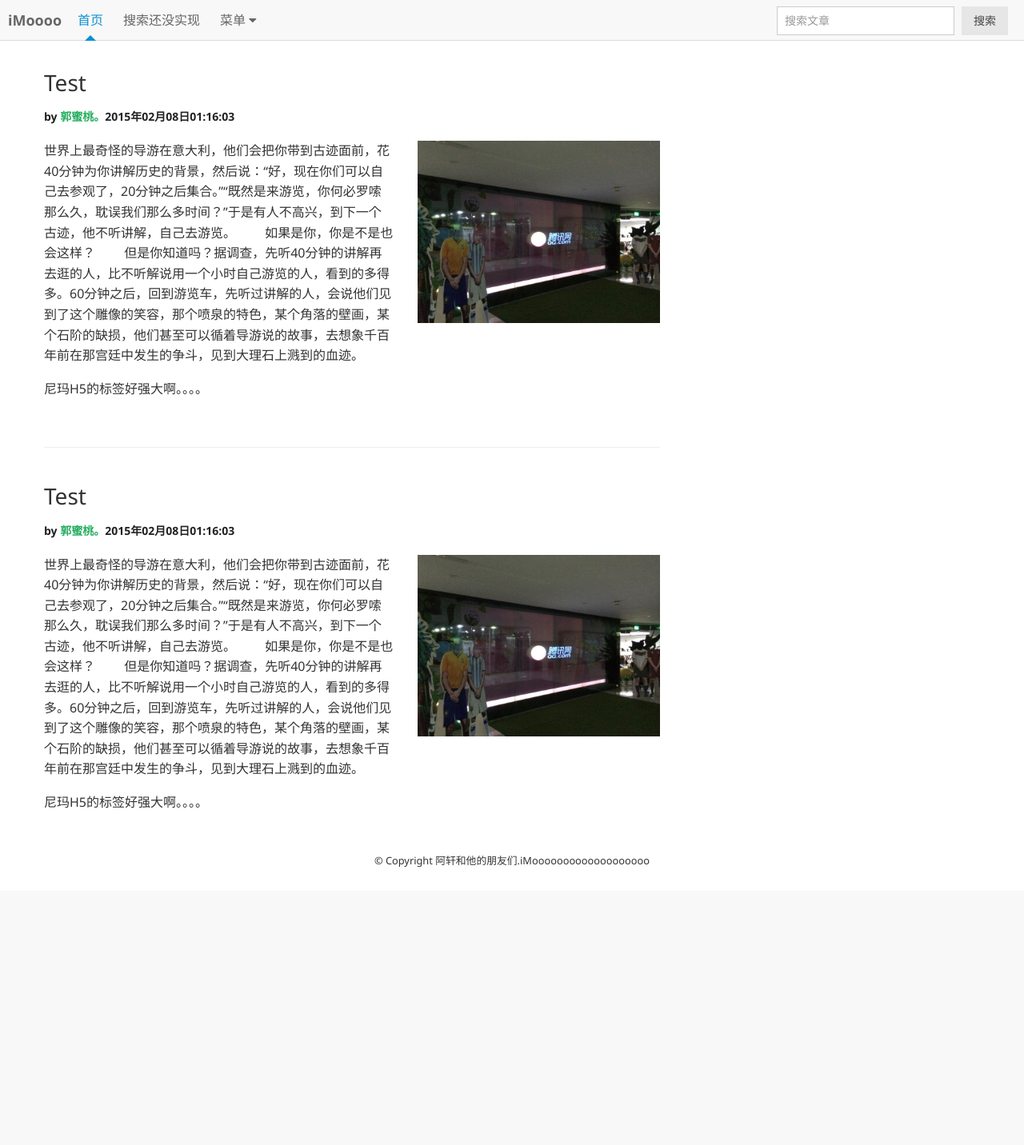
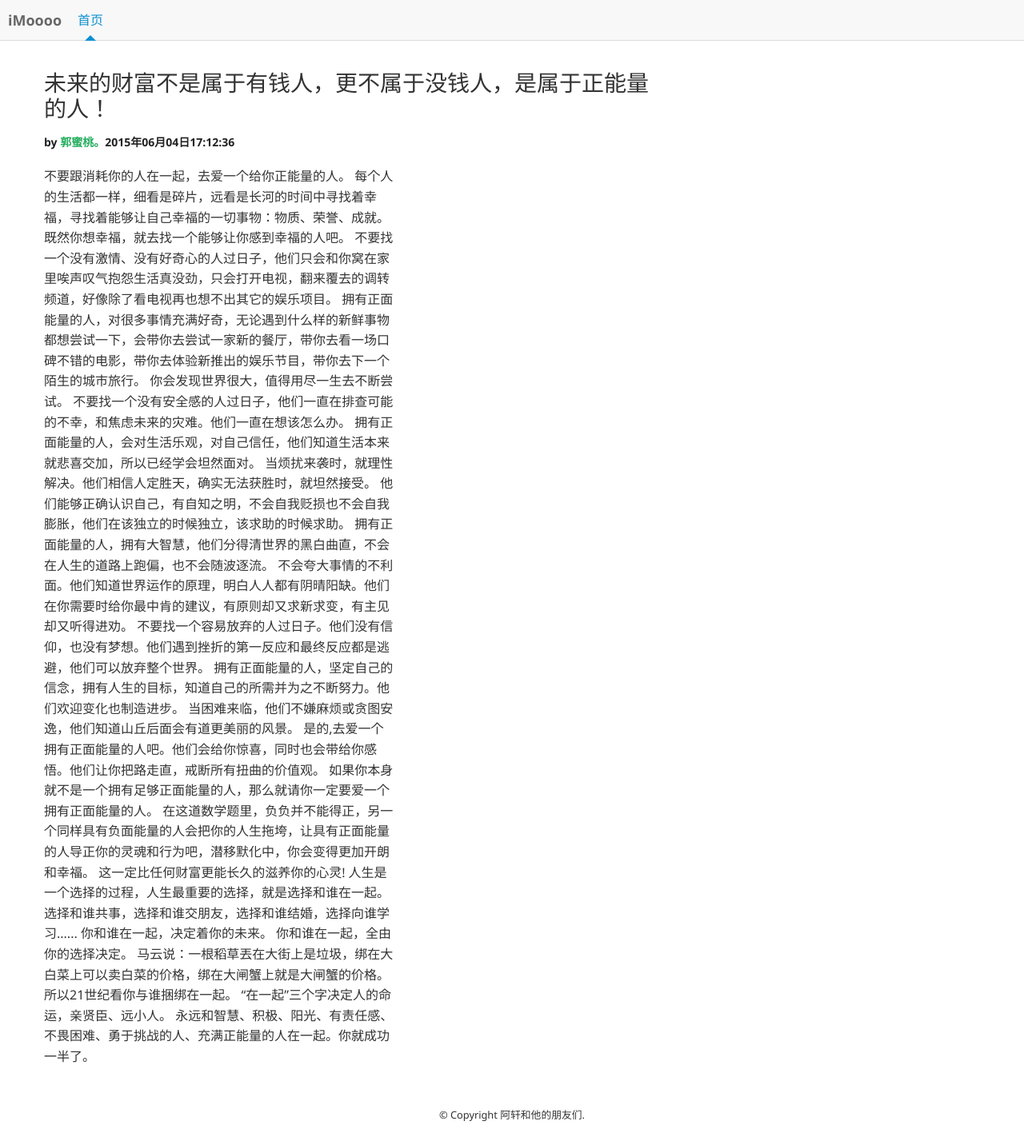
Before and after one commit to TonyGuo2013/iMoooo, a PHP site: page /application/views/index/index.phtml in a window 1280 px wide. Shown: the whole page at 80% size. Before the commit the page ends 1084 px from the top, so only its background shows below. Run offline with PHP 8.4, Linux system fonts and the light colour scheme.

Commit message:
FIxed bugs

```diff
--- a/application/views/index/index.phtml
+++ b/application/views/index/index.phtml
@@ -2,7 +2,7 @@
 <html>
 <head lang="en">
   <meta charset="UTF-8">
-  <title>iMoooo</title>
+  <title>iMoooo_从0点开始给你一个文艺的iMage生活。</title>
   <meta http-equiv="X-UA-Compatible" content="IE=edge">
   <meta name="viewport"
         content="width=device-width, initial-scale=1.0, minimum-scale=1.0, maximum-scale=1.0, user-scalable=no">
@@ -75,24 +75,24 @@
   <div class="am-collapse am-topbar-collapse" id="doc-topbar-collapse">
     <ul class="am-nav am-nav-pills am-topbar-nav">
       <li class="am-active"><a href="#">首页</a></li>
-      <li><a href="#">搜索还没实现</a></li>
-      <li class="am-dropdown" data-am-dropdown>
-        <a class="am-dropdown-toggle" data-am-dropdown-toggle href="javascript:;">
-          菜单 <span class="am-icon-caret-down"></span>
-        </a>
-        <ul class="am-dropdown-content">
-          <li class="am-dropdown-header">标题</li>
-          <li><a href="#">关于我，下面自己看。</a></li>
-          <li><a href="#">往下面翻！</a></li>
-        </ul>
-      </li>
+<!--      <li><a href="#">搜索还没实现</a></li>-->
+<!--      <li class="am-dropdown" data-am-dropdown>-->
+<!--        <a class="am-dropdown-toggle" data-am-dropdown-toggle href="javascript:;">-->
+<!--          菜单 <span class="am-icon-caret-down"></span>-->
+<!--        </a>-->
+<!--        <ul class="am-dropdown-content">-->
+<!--          <li class="am-dropdown-header">标题</li>-->
+<!--          <li><a href="#">关于我，下面自己看。</a></li>-->
+<!--          <li><a href="#">往下面翻！</a></li>-->
+<!--        </ul>-->
+<!--      </li>-->
     </ul>
 
     <form class="am-topbar-form am-topbar-left am-form-inline am-topbar-right" role="search">
-      <div class="am-form-group">
-        <input type="text" class="am-form-field am-input-sm" placeholder="搜索文章">
-      </div>
-      <button type="submit" class="am-btn am-btn-default am-btn-sm">搜索</button>
+<!--      <div class="am-form-group">-->
+<!--        <input type="text" class="am-form-field am-input-sm" placeholder="搜索文章">-->
+<!--      </div>-->
+<!--      <button type="submit" class="am-btn am-btn-default am-btn-sm">搜索</button>-->
     </form>
 
   </div>
@@ -102,60 +102,77 @@
   <div class="am-u-md-8">
       <article class="blog-main">
           <h3 class="am-article-title">
-              <a href="#">Test</a>
+              <a href="#">未来的财富不是属于有钱人，更不属于没钱人，是属于正能量的人！</a>
           </h3>
-          <h4 class="am-article-meta blog-meta">by <a href="">郭蜜桃。</a>2015年02月08日01:16:03</h4>
+          <h4 class="am-article-meta blog-meta">by <a href="">郭蜜桃。</a>2015年06月04日17:12:36</h4>
           </h4>
           <div class="am-g blog-content">
               <div class="am-u-lg-7">
                   <p>
-                      世界上最奇怪的导游在意大利，他们会把你带到古迹面前，花40分钟为你讲解历史的背景，然后说：“好，现在你们可以自己去参观了，20分钟之后集合。”“既然是来游览，你何必罗嗦那么久，耽误我们那么多时间？”于是有人不高兴，到下一个古迹，他不听讲解，自己去游览。
+                      不要跟消耗你的人在一起，去爱一个给你正能量的人。
 
-                      　　如果是你，你是不是也会这样？
+                      每个人的生活都一样，细看是碎片，远看是长河的时间中寻找着幸福，寻找着能够让自己幸福的一切事物：物质、荣誉、成就。
 
-                      　　但是你知道吗？据调查，先听40分钟的讲解再去逛的人，比不听解说用一个小时自己游览的人，看到的多得多。60分钟之后，回到游览车，先听过讲解的人，会说他们见到了这个雕像的笑容，那个喷泉的特色，某个角落的壁画，某个石阶的缺损，他们甚至可以循着导游说的故事，去想象千百年前在那宫廷中发生的争斗，见到大理石上溅到的血迹。
+                      既然你想幸福，就去找一个能够让你感到幸福的人吧。
+
+                      不要找一个没有激情、没有好奇心的人过日子，他们只会和你窝在家里唉声叹气抱怨生活真没劲，只会打开电视，翻来覆去的调转频道，好像除了看电视再也想不出其它的娱乐项目。
+
+                      拥有正面能量的人，对很多事情充满好奇，无论遇到什么样的新鲜事物都想尝试一下，会带你去尝试一家新的餐厅，带你去看一场口碑不错的电影，带你去体验新推出的娱乐节目，带你去下一个陌生的城市旅行。
+
+                      你会发现世界很大，值得用尽一生去不断尝试。
+
+                      不要找一个没有安全感的人过日子，他们一直在排查可能的不幸，和焦虑未来的灾难。他们一直在想该怎么办。
+
+                      拥有正面能量的人，会对生活乐观，对自己信任，他们知道生活本来就悲喜交加，所以已经学会坦然面对。
+
+                      当烦扰来袭时，就理性解决。他们相信人定胜天，确实无法获胜时，就坦然接受。
+
+                      他们能够正确认识自己，有自知之明，不会自我贬损也不会自我膨胀，他们在该独立的时候独立，该求助的时候求助。
+
+                      拥有正面能量的人，拥有大智慧，他们分得清世界的黑白曲直，不会在人生的道路上跑偏，也不会随波逐流。
+
+                      不会夸大事情的不利面。他们知道世界运作的原理，明白人人都有阴晴阳缺。他们在你需要时给你最中肯的建议，有原则却又求新求变，有主见却又听得进劝。
+
+                      不要找一个容易放弃的人过日子。他们没有信仰，也没有梦想。他们遇到挫折的第一反应和最终反应都是逃避，他们可以放弃整个世界。
+
+                      拥有正面能量的人，坚定自己的信念，拥有人生的目标，知道自己的所需并为之不断努力。他们欢迎变化也制造进步。
+
+                      当困难来临，他们不嫌麻烦或贪图安逸，他们知道山丘后面会有道更美丽的风景。
+
+                      是的,去爱一个拥有正面能量的人吧。他们会给你惊喜，同时也会带给你感悟。他们让你把路走直，戒断所有扭曲的价值观。
+
+                      如果你本身就不是一个拥有足够正面能量的人，那么就请你一定要爱一个拥有正面能量的人。
+
+                      在这道数学题里，负负并不能得正，另一个同样具有负面能量的人会把你的人生拖垮，让具有正面能量的人导正你的灵魂和行为吧，潜移默化中，你会变得更加开朗和幸福。
+
+                      这一定比任何财富更能长久的滋养你的心灵!
+
+                      人生是一个选择的过程，人生最重要的选择，就是选择和谁在一起。
+
+                      选择和谁共事，选择和谁交朋友，选择和谁结婚，选择向谁学习......
+
+                      你和谁在一起，决定着你的未来。
+                      你和谁在一起，全由你的选择决定。
+
+                      马云说：一根稻草丟在大街上是垃圾，绑在大白菜上可以卖白菜的价格，绑在大闸蟹上就是大闸蟹的价格。所以21世纪看你与谁捆绑在一起。
+
+                      “在一起”三个字决定人的命运，亲贤臣、远小人。
+
+                      永远和智慧、积极、阳光、有责任感、不畏困难、勇于挑战的人、充满正能量的人在一起。你就成功一半了。
                   </p>
               </div>
               <div class="am-u-lg-5">
-                  <p><img src="/public/images/1.jpeg"></p>
+<!--                  <p><img src="/public/images/1.jpeg"></p>-->
               </div>
           </div>
-          <div class="am-g">
-              <div class="am-u-sm-12">
-                  <p>尼玛H5的标签好强大啊。。。。</p>
-              </div>
-          </div>
+<!--          <div class="am-g">-->
+<!--              <div class="am-u-sm-12">-->
+<!--                  <p>尼玛H5的标签好强大啊。。。。</p>-->
+<!--              </div>-->
+<!--          </div>-->
       </article>
 
 
-    <hr class="am-article-divider blog-hr">
-
-    <article class="blog-main">
-      <h3 class="am-article-title">
-        <a href="#">Test</a>
-      </h3>
-        <h4 class="am-article-meta blog-meta">by <a href="">郭蜜桃。</a>2015年02月08日01:16:03</h4>
-      </h4>
-      <div class="am-g blog-content">
-        <div class="am-u-lg-7">
-            <p>
-                世界上最奇怪的导游在意大利，他们会把你带到古迹面前，花40分钟为你讲解历史的背景，然后说：“好，现在你们可以自己去参观了，20分钟之后集合。”“既然是来游览，你何必罗嗦那么久，耽误我们那么多时间？”于是有人不高兴，到下一个古迹，他不听讲解，自己去游览。
-
-                　　如果是你，你是不是也会这样？
-
-                　　但是你知道吗？据调查，先听40分钟的讲解再去逛的人，比不听解说用一个小时自己游览的人，看到的多得多。60分钟之后，回到游览车，先听过讲解的人，会说他们见到了这个雕像的笑容，那个喷泉的特色，某个角落的壁画，某个石阶的缺损，他们甚至可以循着导游说的故事，去想象千百年前在那宫廷中发生的争斗，见到大理石上溅到的血迹。
-            </p>
-        </div>
-        <div class="am-u-lg-5">
-          <p><img src="/public/images/1.jpeg"></p>
-        </div>
-      </div>
-      <div class="am-g">
-        <div class="am-u-sm-12">
-            <p>尼玛H5的标签好强大啊。。。。</p>
-        </div>
-      </div>
-    </article>
 
 <!--    <hr class="am-article-divider blog-hr">-->
 <!--    <ul class="am-pagination blog-pagination">-->
@@ -198,7 +215,7 @@
 
 <footer class="blog-footer">
   <p>
-    <small>© Copyright 阿轩和他的朋友们.iMooooooooooooooooooo</small>
+    <small>© Copyright 阿轩和他的朋友们.</small>
   </p>
 </footer>
 <!--[if lt IE 9]>
```
